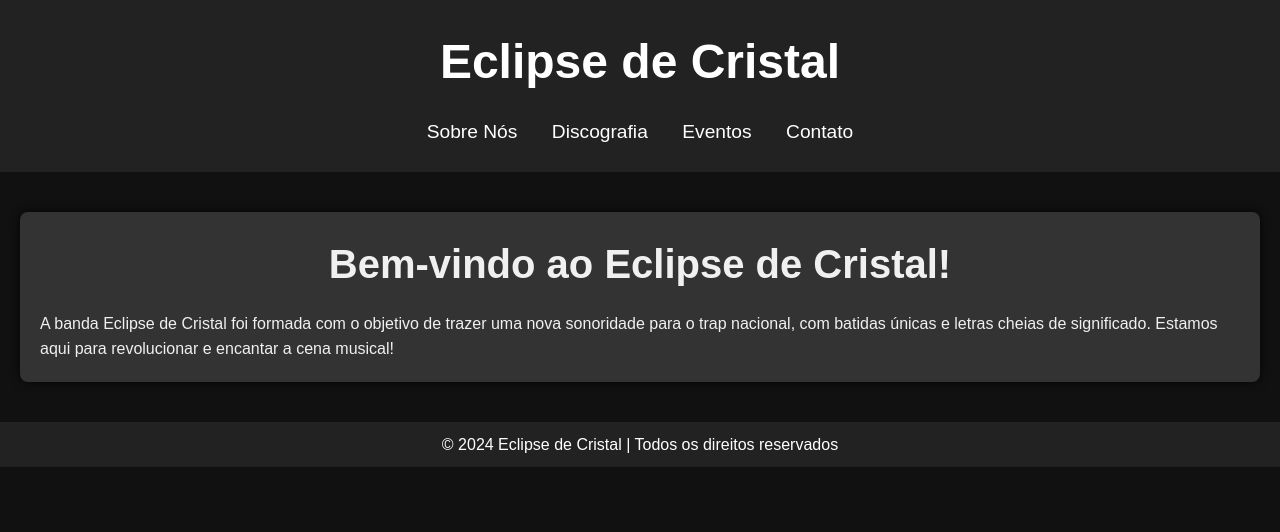
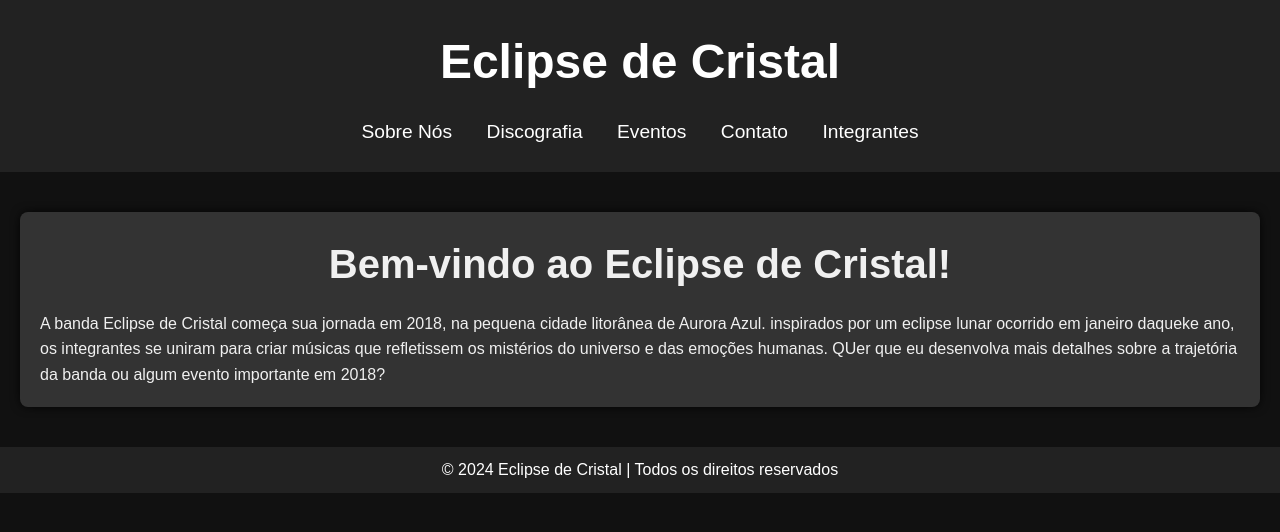
Before and after one commit to mercenarios13/Banda2, a plain HTML site: page index.html in a window 1280 px wide. Drawn offline with Linux system fonts and the light colour scheme.

Commit message:
Update index.html

```diff
--- a/index.html
+++ b/index.html
@@ -14,13 +14,16 @@
             <a href="discografia.html">Discografia</a>
             <a href="eventos.html">Eventos</a>
             <a href="contato.html">Contato</a>
+            <a href="integrantes.html">Integrantes</a>
         </nav>
     </header>
 
     <main>
         <section id="inicio">
             <h2>Bem-vindo ao Eclipse de Cristal!</h2>
-            <p>A banda Eclipse de Cristal foi formada com o objetivo de trazer uma nova sonoridade para o trap nacional, com batidas únicas e letras cheias de significado. Estamos aqui para revolucionar e encantar a cena musical!</p>
+            <p>A banda Eclipse de Cristal começa sua jornada em 2018, na pequena cidade litorânea de Aurora Azul. inspirados por um eclipse lunar ocorrido em janeiro daqueke ano, os integrantes se uniram para criar músicas que refletissem os mistérios do universo e das emoções humanas.
+                QUer que eu desenvolva mais detalhes sobre a trajetória da banda ou algum evento importante em 2018?
+            </p>
         </section>
     </main>
 
```
